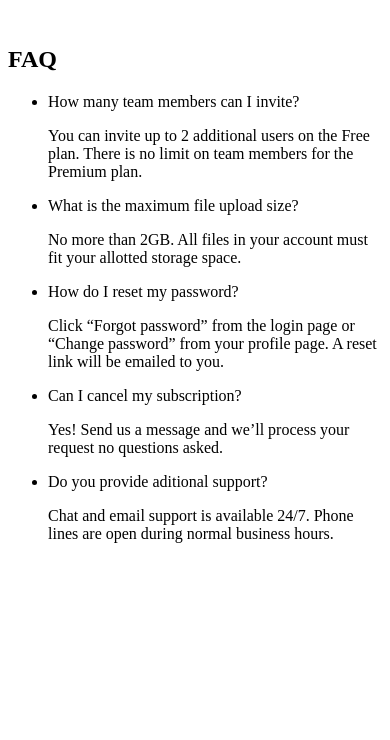
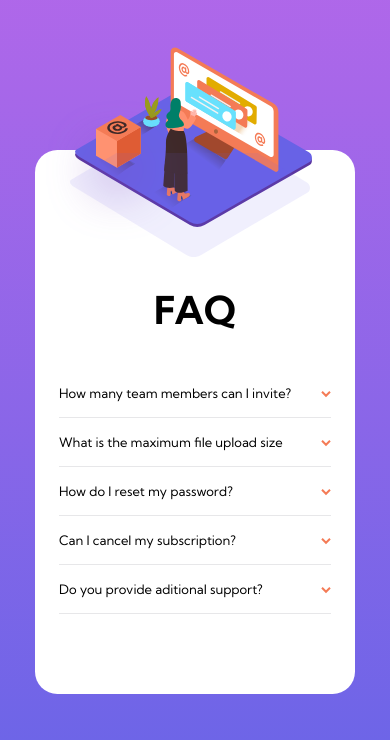
Before and after one commit to diegopacheco-dev/faq-accordion-card-main, a plain HTML site: page index.html in a window 390 px wide. Drawn offline with Linux system fonts and the light colour scheme.

Commit message:
mobile version finished

```diff
--- a/index.html
+++ b/index.html
@@ -13,62 +13,67 @@
     />
     <link rel="preconnect" href="https://fonts.gstatic.com">
 <link href="https://fonts.googleapis.com/css2?family=Kumbh+Sans:wght@400;700&display=swap" rel="stylesheet">
-    <title>Frontend Mentor | FAQ Accordion Card</title>
+<link rel="stylesheet" href="./styles.css">
 
-    <!-- Feel free to remove these styles or customise in your own stylesheet 👍 -->
-    <style>
-      .attribution {
-        font-size: 11px;
-        text-align: center;
-      }
-      .attribution a {
-        color: hsl(228, 45%, 44%);
-      }
-    </style>
+<title>Frontend Mentor | FAQ Accordion Card</title>
+
   </head>
   <body>
     <!-- CARD -->
     <div class="card">
         <!-- CARD IMG -->
       <div class="card__img">
-        <img src="" alt="" />
       </div>
 
       <!-- CARD CONTENT  -->
       <div class="card__content">
         <h2 class="card__title">FAQ</h2>
 
-        <ul class="card__list-questions">
-          <li><p class="question">How many team members can I invite?</p>
+        <div class="card__questions">
+
+          <details class="question-container"><summary class="question">How many team members can I invite?</summary>
             <p class="answer">
               You can invite up to 2 additional users on the Free plan. There is no limit on team members for the Premium plan.
             </p>
-          </li>
-          <li><p class="question">What is the maximum file upload size?</p>
+          </details>
+
+          <details class="question-container"><summary class="question">What is the maximum file upload size</summary>
             <p class="answer">
               No more than 2GB. All files in your
               account must fit your allotted storage space.
             </p>
-          </li>
-          <li><p class="question">How do I reset my password?</p>
+          </details>
+
+          <details class="question-container"><summary class="question">How do I reset my password?</summary>
             <p class="answer">Click “Forgot password” from the login page or “Change password” from your profile page. A reset link
               will be emailed to you.</p>
-          </li>
-          <li><p class="question">Can I cancel my subscription?</p>
+           </details>
+
+          <details class="question-container"><summary class="question">Can I cancel my subscription?</summary>
             <p class="answer">
               Yes! Send us a message and we’ll process your
               request no questions asked.
             </p>
-          </li>
-          <li><p class="question">Do you provide aditional support?</p>
+         </details>
+
+          <details class="question-container"><summary class="question">Do you provide aditional support?</summary>
             <p class="answer">
               Chat and email support is available 24/7. Phone
     lines are open during normal business hours.
 
             </p>
-          </li>
-        </ul>
+          </details>
+
+
+
+        </div>
+
+
+
+
       </div>
+
+
     </div>
 
 
--- a/styles.css
+++ b/styles.css
@@ -8,9 +8,98 @@
     --color-text-darkGrayBlue: hsl(240, 6%, 50%);
 
     --color-divider-grayBlue: hsl(240, 5%, 91%);
-    --font-size: 12px;
+    --font-size: 13px;
+}
+
+* {
+    margin: 0;
+    padding: 0;
+    box-sizing: border-box;
+    text-decoration: none;
+    list-style: none;
+    font-family:  'Kumbh Sans', sans-serif;
 }
 
 body {
-    font-family: 'Kumbh Sans', sans-serif;
+    height: 100vh;
+    min-height: 50em;
+    background: linear-gradient(180deg ,var(--color-background-violet) 0%, var(--color-background-blue) 100%) no-repeat;
+    display: flex;
+    justify-content: center;
+    align-items: center;
 }
+
+.card{
+    width: 20em;
+    height: 34em;
+    background: white;
+    border-radius: 1.4em;
+    position: relative;
+}
+
+.card__img {
+    background: url(./images/illustration-woman-online-mobile.svg) no-repeat center;
+    width: 18em;
+    height: 15em;
+    position: absolute;
+    top: -23%;
+    left: calc(50% - 10em);
+}
+
+.card__img::before{
+    content: '';
+    background: url(./images/bg-pattern-mobile.svg) no-repeat center;
+    display: block;
+    position: absolute;
+    top: 15%;
+    left: calc(50% - 8.3em);
+    width: 18em;
+    height: 18em;
+}
+
+.card__content {
+    width: 85%;
+    margin: 8.5em auto 0;
+    height: 25em;
+    overflow: hidden;
+}
+
+.card__title {
+    font-size: 2.4em;
+    text-align: center;
+    margin-bottom: 0.9em;
+}
+
+.question-container {
+    border-bottom: solid 1px var(--color-divider-grayBlue);
+    padding: 1em 0;
+}
+
+.question{
+    font-size: var(--font-size);
+    position: relative;
+}
+
+.question::after{
+    content: url(./images/icon-arrow-down.svg);
+    position: absolute;
+    right: 0;
+}
+
+/* cuando abrimos un details, giramos el icono flecha */
+.question-container[open] .question::after {
+    transform: rotate(180deg);
+}
+
+/* cuando activamos un details, aumentamos el weight de la pregunta */
+.question-container[open] .question{
+    font-weight: 700;
+    font-size: 14px;
+    color: var(--color-text-veryDarkGrayBlue);
+}
+
+.answer {
+    color: var(--color-text-darkGrayBlue);
+    font-size: var(--font-size);
+    padding: 0.9em 0 0;
+}
```
